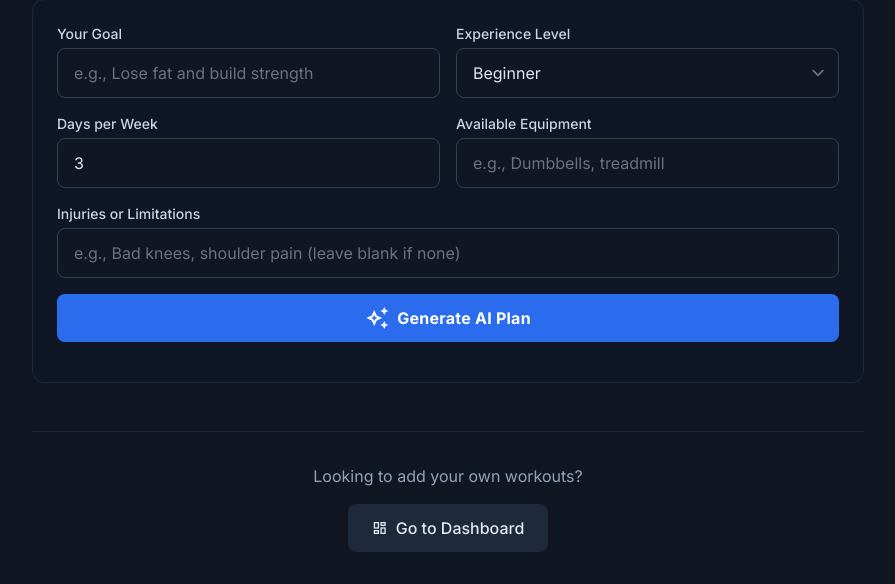
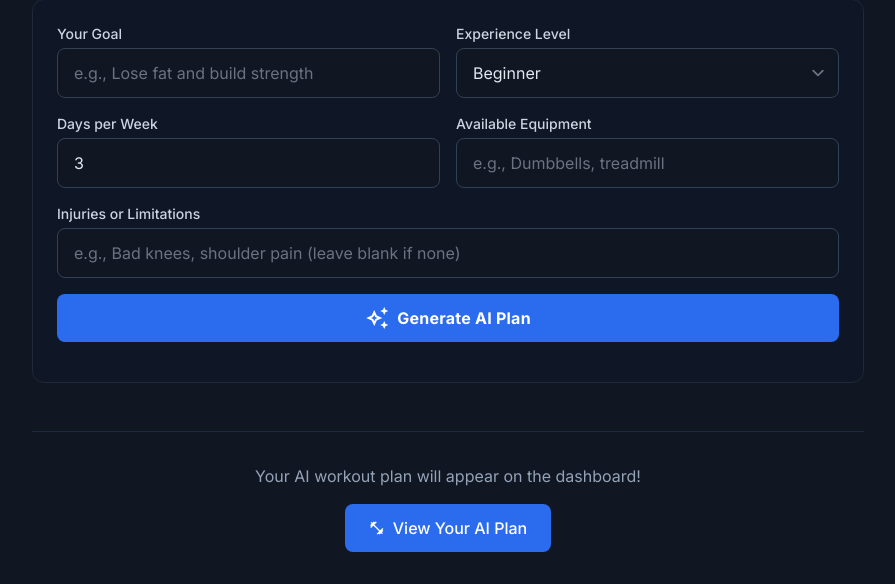
Before and after one commit to RunnelleMoredo/CSCI-4230U---Advanced-Web-Development-Final-Project-, a Flask app: page /ai_workout in a window 1280 px wide. Shown: the part 275-859 px from the top of the page, without its empty margins (192-1087 px from the left). Run offline with Flask 3, Linux system fonts and the light colour scheme; some libraries are stand-ins or nearby versions.

Commit message:
Update AI workout button text for better UX clarity

```diff
--- a/templates/ai_workout.html
+++ b/templates/ai_workout.html
@@ -156,11 +156,11 @@
 
       <!-- Navigation -->
       <div class="text-center mt-12 pt-8 border-t border-slate-200 dark:border-slate-800">
-        <p class="text-slate-500 dark:text-slate-400 mb-4">Looking to add your own workouts?</p>
+        <p class="text-slate-500 dark:text-slate-400 mb-4">Your AI workout plan will appear on the dashboard!</p>
         <button id="goToIntermediate"
-          class="inline-flex items-center gap-2 px-6 py-3 bg-slate-200 dark:bg-slate-800 hover:bg-slate-300 dark:hover:bg-slate-700 rounded-lg text-slate-700 dark:text-slate-200 font-medium transition-colors">
-          <span class="material-symbols-outlined text-base">dashboard</span>
-          Go to Dashboard
+          class="inline-flex items-center gap-2 px-6 py-3 bg-primary hover:bg-primary/90 rounded-lg text-white font-medium transition-colors">
+          <span class="material-symbols-outlined text-base">fitness_center</span>
+          View Your AI Plan
         </button>
       </div>
     </main>
```
